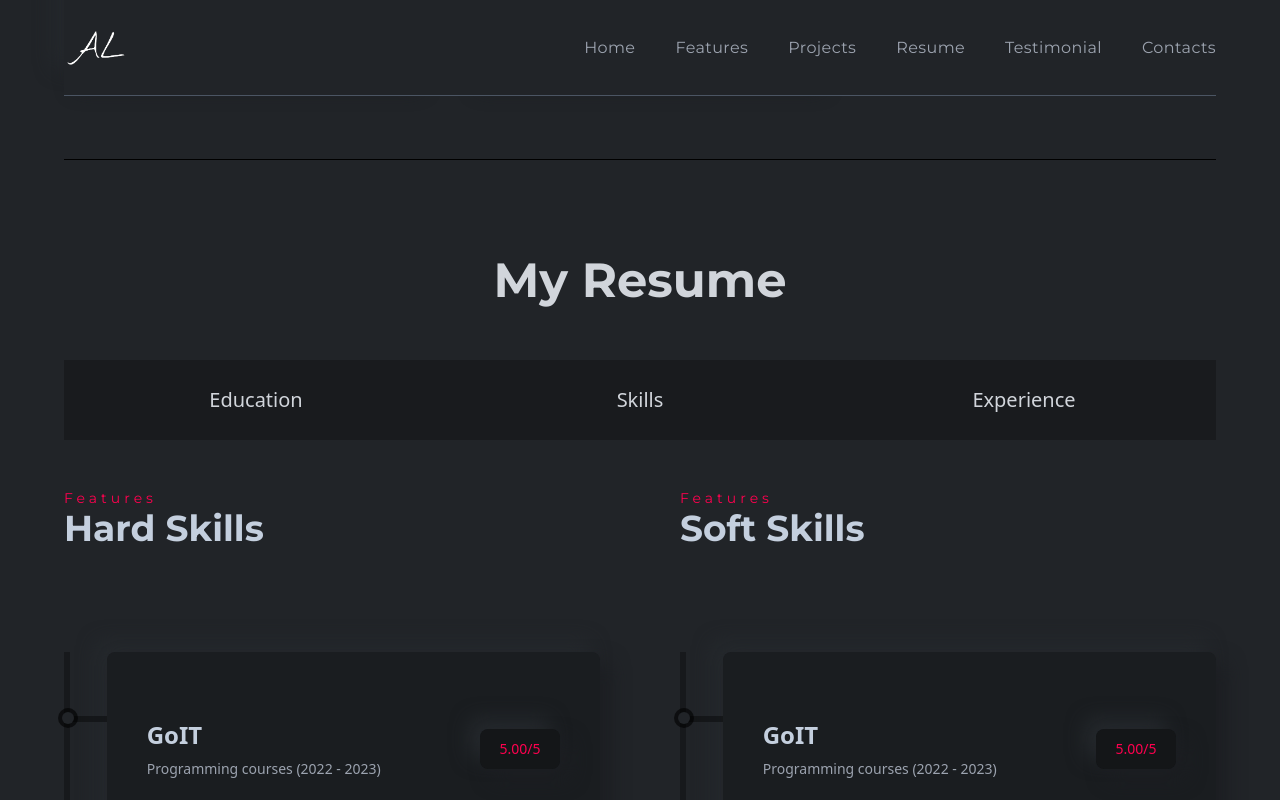
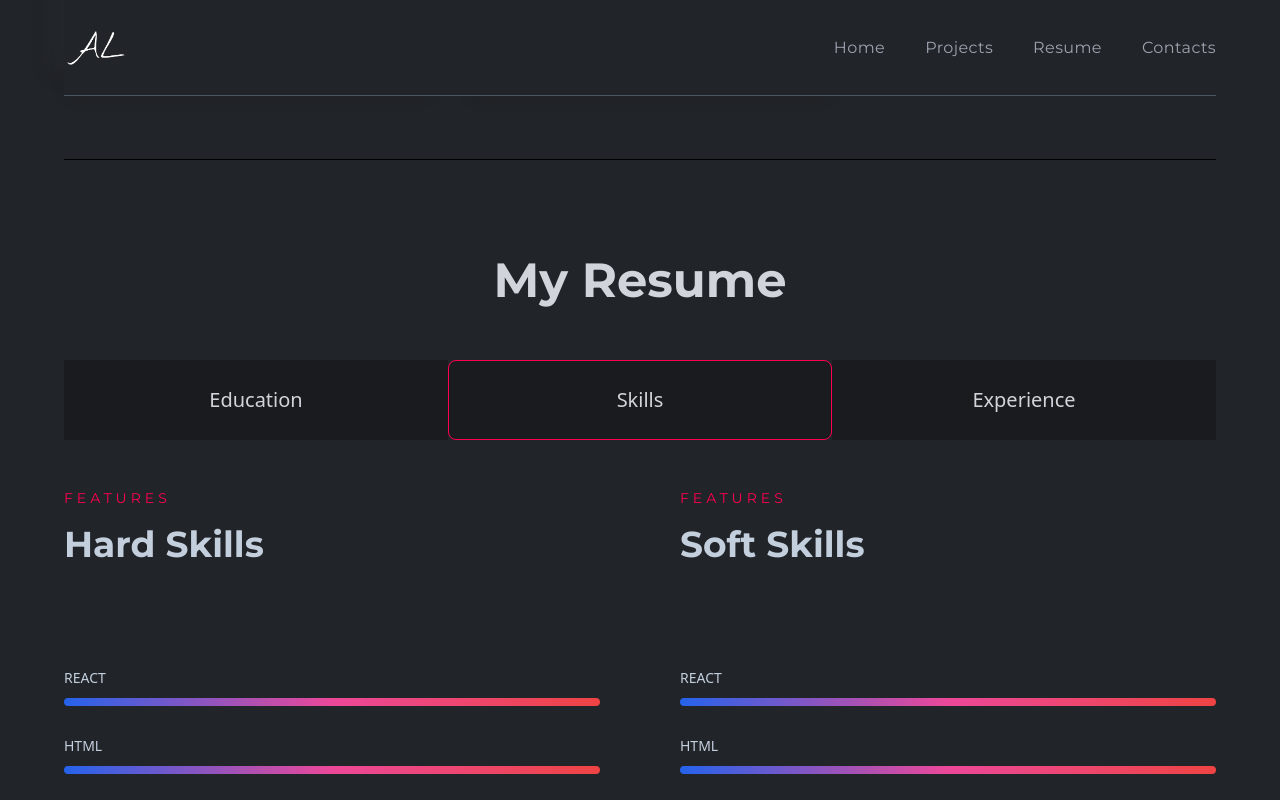
Before and after one commit to LightForLife/portfolio, a React (Create React App) app: page / in a window 1280 px wide. Both pictures are taken after a click on the item "Skills". Shown: the part 2086-2886 px from the top of the page. Built offline with nearby package versions, Linux system fonts and the light colour scheme.

Commit message:
add styles for resume

```diff
--- a/package.json
+++ b/package.json
@@ -7,6 +7,7 @@
     "@testing-library/jest-dom": "^5.16.3",
     "@testing-library/react": "^12.1.4",
     "@testing-library/user-event": "^13.5.0",
+    "framer-motion": "^10.15.0",
     "react": "^18.1.0",
     "react-dom": "^18.1.0",
     "react-icons": "^4.10.1",
--- a/src/components/Resume/Education.js
+++ b/src/components/Resume/Education.js
@@ -1,11 +1,16 @@
 import React from 'react';
 import ResumeCard from './ResumeCard';
+import { motion } from 'framer-motion';
 
 const Education = () => {
   return (
-    <div className="w-full flex gap-20">
+    <motion.div
+      initial={{ opacity: 0 }}
+      animate={{ opacity: 1, transition: { duration: 0.5 } }}
+      className="w-full flex gap-20"
+    >
       <div>
-        <div className="py-12 font-titleFont">
+        <div className="py-12 font-titleFont flex flex-col gap-4">
           <p className="text-sm text-designColor tracking-[4px]">2012-2016</p>
           <h2 className="text-4xl font-bold">Education</h2>
         </div>
@@ -31,7 +36,7 @@ const Education = () => {
         </div>
       </div>
       <div>
-        <div className="py-12 font-titleFont">
+        <div className="py-12 font-titleFont flex flex-col gap-4">
           <p className="text-sm text-designColor tracking-[4px]">2012-2016</p>
           <h2 className="text-4xl font-bold">Education</h2>
         </div>
@@ -57,7 +62,7 @@ const Education = () => {
           />
         </div>
       </div>
-    </div>
+    </motion.div>
   );
 };
 
--- a/src/components/Resume/Experience.js
+++ b/src/components/Resume/Experience.js
@@ -1,13 +1,18 @@
 import React from 'react';
 import ResumeCard from './ResumeCard';
+import { motion } from 'framer-motion';
 
 const Experience = () => {
   return (
-    <div className="w-full flex gap-20">
+    <motion.div
+      initial={{ opacity: 0 }}
+      animate={{ opacity: 1, transition: { duration: 0.5 } }}
+      className="w-full flex gap-20"
+    >
       <div>
-        <div className="py-12 font-titleFont">
+        <div className="py-12 font-titleFont flex flex-col gap-4">
           <p className="text-sm text-designColor tracking-[4px]">2012-2016</p>
-          <h2 className="text-4xl font-bold">Education</h2>
+          <h2 className="text-4xl font-bold">Experience</h2>
         </div>
         <div className="mt-14 w-full h-[1000px] border-l-[6px] border-l-black border-opacity-30 flex flex-col gap-10">
           <ResumeCard
@@ -31,9 +36,9 @@ const Experience = () => {
         </div>
       </div>
       <div>
-        <div className="py-12 font-titleFont">
+        <div className="py-12 font-titleFont flex flex-col gap-4">
           <p className="text-sm text-designColor tracking-[4px]">2012-2016</p>
-          <h2 className="text-4xl font-bold">Education</h2>
+          <h2 className="text-4xl font-bold">Experience</h2>
         </div>
         <div className="mt-14 w-full  h-[1000px] border-l-[6px] border-l-black border-opacity-30 flex flex-col gap-10">
           {/* className="mt-14 w-full h-[1000px] border-l-[6px] border-l-black border-opacity-30 flex flex-col gap-10" */}
@@ -57,7 +62,7 @@ const Experience = () => {
           />
         </div>
       </div>
-    </div>
+    </motion.div>
   );
 };
 
--- a/src/components/Resume/Resume.js
+++ b/src/components/Resume/Resume.js
@@ -1,29 +1,58 @@
-import React from 'react';
+import React, { useState } from 'react';
 import Title from 'components/Layouts/Title';
-import ResumeCard from './ResumeCard';
 import Education from './Education';
 import Skills from './Skills';
 import Experience from './Experience';
 
 const Resume = () => {
+  const [education, setEducation] = useState(true);
+  const [skills, setSkills] = useState(false);
+  const [experience, setExperience] = useState(false);
+
   return (
-    <section
-      id="projects"
-      className="w-full py-20 border-b-[1px] border-b-black"
-    >
+    <section id="resume" className="w-full py-20 border-b-[1px] border-b-black">
       <div className="flex justify-center items-center text-center">
         <Title des="My Resume" />
       </div>
       <div>
         <ul className="w-full grid grid-cols-3">
-          <li className="resumeLi">Education</li>
-          <li className="resumeLi">Skills</li>
-          <li className="resumeLi">Experience</li>
+          <li
+            onClick={() =>
+              setEducation(true) & setSkills(false) & setExperience(false)
+            }
+            className={`${
+              education ? 'border-designColor rounded-lg' : 'border-transparent'
+            } resumeLi`}
+          >
+            Education
+          </li>
+          <li
+            onClick={() =>
+              setEducation(false) & setSkills(true) & setExperience(false)
+            }
+            className={`${
+              skills ? 'border-designColor rounded-lg' : 'border-transparent'
+            } resumeLi`}
+          >
+            Skills
+          </li>
+          <li
+            onClick={() =>
+              setEducation(false) & setSkills(false) & setExperience(true)
+            }
+            className={`${
+              experience
+                ? 'border-designColor rounded-lg'
+                : 'border-transparent'
+            } resumeLi`}
+          >
+            Experience
+          </li>
         </ul>
       </div>
-      {/* <Education /> */}
-      <Skills />
-      <Experience />
+      {education && <Education />}
+      {skills && <Skills />}
+      {experience && <Experience />}
     </section>
   );
 };
--- a/src/components/Resume/Skills.js
+++ b/src/components/Resume/Skills.js
@@ -1,63 +1,74 @@
 import React from 'react';
-import ResumeCard from './ResumeCard';
+import { motion } from 'framer-motion';
 
 const Skills = () => {
   return (
-    <div className="w-full flex gap-20">
-      <div>
-        <div className="py-12 font-titleFont">
-          <p className="text-sm text-designColor tracking-[4px]">Features</p>
+    <motion.div
+      initial={{ opacity: 0 }}
+      animate={{ opacity: 1, transition: { duration: 0.5 } }}
+      className="w-full flex gap-20"
+    >
+      <div className="w-1/2">
+        <div className="py-12 font-titleFont flex flex-col gap-4">
+          <p className="text-sm text-designColor tracking-[4px] uppercase">
+            Features
+          </p>
           <h2 className="text-4xl font-bold">Hard Skills</h2>
         </div>
-        <div className="mt-14 w-full h-[1000px] border-l-[6px] border-l-black border-opacity-30 flex flex-col gap-10">
-          <ResumeCard
-            title="GoIT"
-            subTitle="Programming courses (2022 - 2023)"
-            result="5.00/5"
-            des="Lorem ipsum dolor sit amet, consectetur adipiscing elit, sed do eiusmod tempor incididunt ut labore et dolore magna aliqua."
-          />
-          <ResumeCard
-            title="GoIT"
-            subTitle="Programming courses (2022 - 2023)"
-            result="5.00/5"
-            des="Lorem ipsum dolor sit amet, consectetur adipiscing elit, sed do eiusmod tempor incididunt ut labore et dolore magna aliqua."
-          />
-          <ResumeCard
-            title="GoIT"
-            subTitle="Programming courses (2022 - 2023)"
-            result="5.00/5"
-            des="Lorem ipsum dolor sit amet, consectetur adipiscing elit, sed do eiusmod tempor incididunt ut labore et dolore magna aliqua."
-          />
+        <div className="mt-14 w-full flex flex-col gap-6">
+          <div className="overflow-x-hidden">
+            <p className="text-sm uppercase font-medium">React</p>
+            <span className="w-full h-2 bgOpacity inline-flex rounded-md mt-2">
+              <motion.span
+                initial={{ x: '-100%', opacity: 0 }}
+                animate={{ x: 0, opacity: 1 }}
+                transition={{ duration: 0.5, delay: 0.5 }}
+                className="w-full h-full bg-gradient-to-r from-blue-600 via-pink-500 to-red-500 rounded-md"
+              ></motion.span>
+            </span>
+          </div>
+          <div className="overflow-x-hidden">
+            <p className="text-sm uppercase font-medium">HTML</p>
+            <span className="w-full h-2 bgOpacity inline-flex rounded-md mt-2">
+              <motion.span
+                initial={{ x: '-100%', opacity: 0 }}
+                animate={{ x: 0, opacity: 1 }}
+                transition={{ duration: 0.5, delay: 0.5 }}
+                className="w-full h-full bg-gradient-to-r from-blue-600 via-pink-500 to-red-500 rounded-md"
+              ></motion.span>
+            </span>
+          </div>
         </div>
       </div>
-      <div>
-        <div className="py-12 font-titleFont">
-          <p className="text-sm text-designColor tracking-[4px]">Features</p>
+
+      <div className="w-1/2">
+        <div className="py-12 font-titleFont flex flex-col gap-4">
+          <p className="text-sm text-designColor tracking-[4px] uppercase">
+            Features
+          </p>
           <h2 className="text-4xl font-bold">Soft Skills</h2>
         </div>
-        <div className="mt-14 w-full  h-[1000px] border-l-[6px] border-l-black border-opacity-30 flex flex-col gap-10">
-          {/* className="mt-14 w-full h-[1000px] border-l-[6px] border-l-black border-opacity-30 flex flex-col gap-10" */}
-          <ResumeCard
-            title="GoIT"
-            subTitle="Programming courses (2022 - 2023)"
-            result="5.00/5"
-            des="Lorem ipsum dolor sit amet, consectetur adipiscing elit, sed do eiusmod tempor incididunt ut labore et dolore magna aliqua."
-          />
-          <ResumeCard
-            title="GoIT"
-            subTitle="Programming courses (2022 - 2023)"
-            result="5.00/5"
-            des="Lorem ipsum dolor sit amet, consectetur adipiscing elit, sed do eiusmod tempor incididunt ut labore et dolore magna aliqua."
-          />
-          <ResumeCard
-            title="GoIT"
-            subTitle="Programming courses (2022 - 2023)"
-            result="5.00/5"
-            des="Lorem ipsum dolor sit amet, consectetur adipiscing elit, sed do eiusmod tempor incididunt ut labore et dolore magna aliqua."
-          />
+        <div className="mt-14 w-full flex flex-col gap-6">
+          <div className="overflow-x-hidden">
+            <p className="text-sm uppercase font-medium">React</p>
+            <span className="w-full h-2 bgOpacity inline-flex rounded-md mt-2">
+              <motion.span
+                initial={{ x: '-100%', opacity: 0 }}
+                animate={{ x: 0, opacity: 1 }}
+                transition={{ duration: 0.5, delay: 0.5 }}
+                className="w-full h-full bg-gradient-to-r from-blue-600 via-pink-500 to-red-500 rounded-md"
+              ></motion.span>
+            </span>
+          </div>
+          <div>
+            <p className="text-sm uppercase font-medium">HTML</p>
+            <span className="w-full h-2 bgOpacity inline-flex rounded-md mt-2">
+              <span className="w-full h-full bg-gradient-to-r from-blue-600 via-pink-500 to-red-500 rounded-md"></span>
+            </span>
+          </div>
         </div>
       </div>
-    </div>
+    </motion.div>
   );
 };
 
--- a/src/constants/index.js
+++ b/src/constants/index.js
@@ -1,8 +1,6 @@
 export const navLinksData = [
   { _id: 1001, title: 'Home', link: 'home' },
-  { _id: 1002, title: 'Features', link: 'features' },
   { _id: 1003, title: 'Projects', link: 'projects' },
   { _id: 1004, title: 'Resume', link: 'resume' },
-  { _id: 1005, title: 'Testimonial', link: 'testimonial' },
   { _id: 1006, title: 'Contacts', link: 'contacts' },
 ];
--- a/src/index.css
+++ b/src/index.css
@@ -10,7 +10,7 @@
   }
 
   .resumeLi {
-    @apply w-full h-20 bg-black bg-opacity-25 text-xl text-gray-300 flex justify-center cursor-pointer hover:bg-opacity-40 duration-300 items-center border-[1px] rounded-none border-none;
+    @apply w-full h-20 bg-black bg-opacity-25 text-xl text-gray-300 flex justify-center cursor-pointer hover:bg-opacity-40 duration-300 items-center border-[1px] rounded-none;
   }
   .bgOpacity {
     @apply bg-black bg-opacity-40;
```
Also changed, not shown: 1 other file (tests, documents, lock files or other folders).
